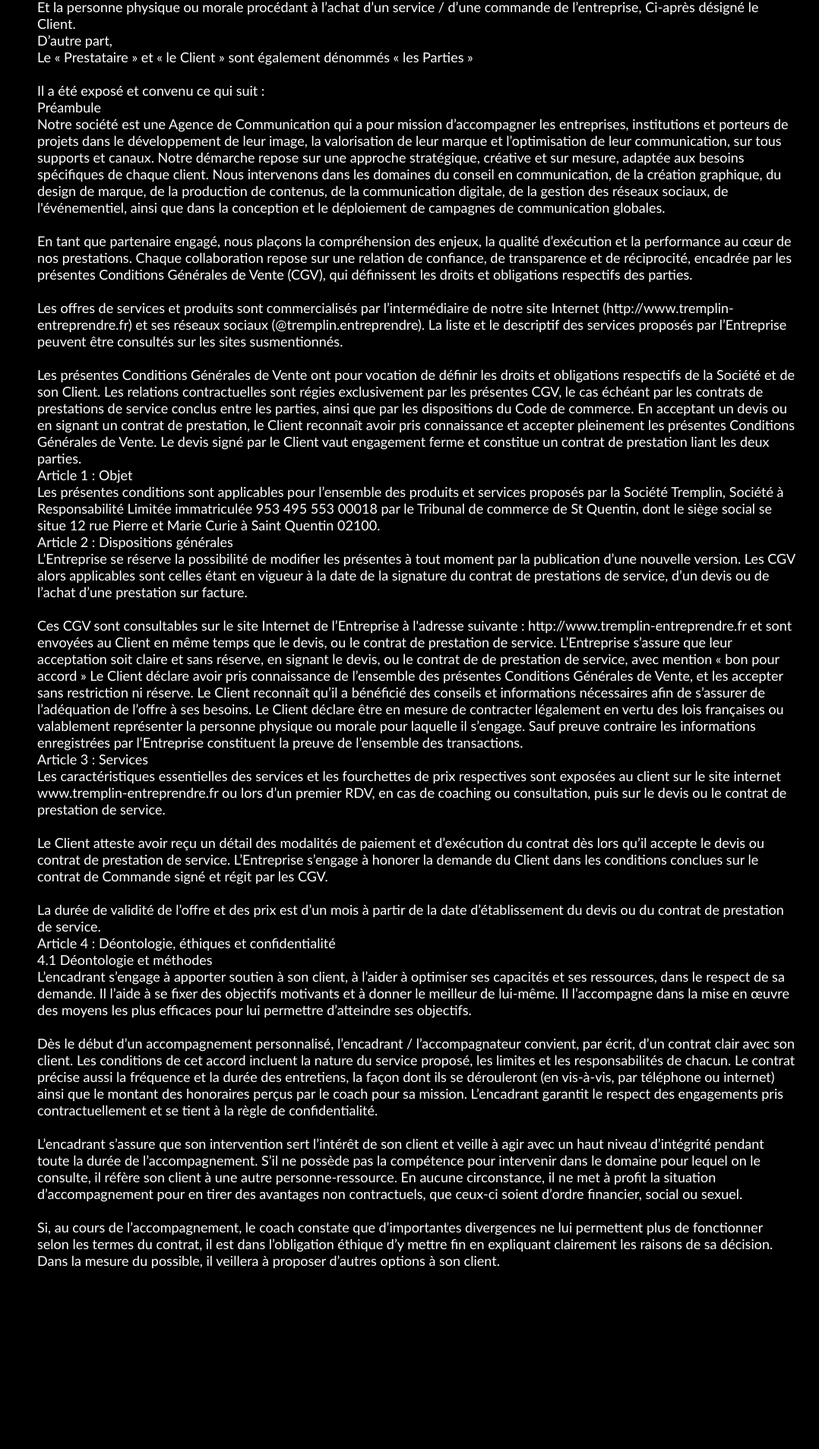
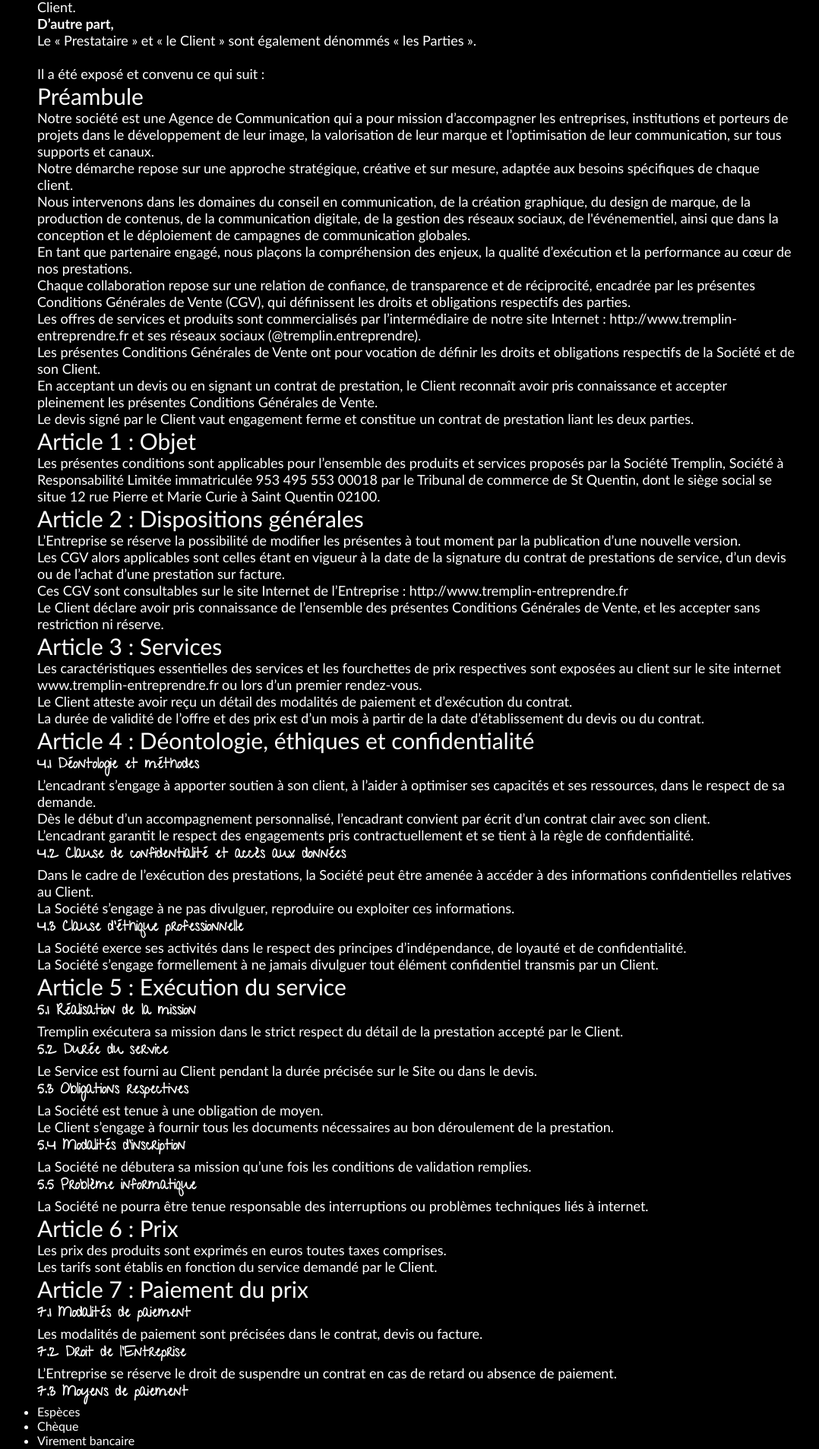
Before and after one commit to CARNEIRO-MOREIRA-Steven/Tremplin, a Next.js app: page /cgv in a window 1280 px wide. Shown: the part 389-2296 px from the top of the page at 76% size, without its empty margins (91-1169 px from the left). Before the commit the page ends 2109 px from the top, so only its background shows below. Built offline with nearby package versions, Linux system fonts and the light colour scheme.

Commit message:
Responsive + perfect

```diff
--- a/src/app/agence/components/about.css
+++ b/src/app/agence/components/about.css
@@ -49,6 +49,7 @@
     width: 180px;
     text-align: center;
     justify-content: center;
+    align-items: center !important;
 }
 
 .about-agence-details aside div span {
@@ -149,6 +150,7 @@ aside p {
         width: 400px;
         position: sticky;
         top: 25px;
+        left: 31%;
         height: 100%;
     }
 }
--- a/src/app/cgv/page.tsx
+++ b/src/app/cgv/page.tsx
@@ -3,13 +3,17 @@ import './cgv.css'
 
 import Header from '../components/Header/Header'
 
-const page = () => {
+const Page = () => {
   return (
-    <section>
-        <Header/>
-        <section className='cgv-container'>
-            <div>
-        <h1>Conditions Générales de ventes</h1>
+    <>
+      <Header />
+
+      <section className="cgv-container">
+        <div className="cgv-content">
+
+          <h1>Conditions Générales de Vente</h1>
+
+          <article>
             <p>
               Entre la Société Tremplin, personne morale,<br />
               12 rue Pierre et Marie Curie, 02100 Saint Quentin,<br />
@@ -20,92 +24,474 @@ const page = () => {
               Mme TSHIBANGU Marion,<br />
               En qualité de co-fondatrice.<br />
               Dûment habilités aux fins des présentes.<br />
-            L’entreprise peut être jointe par téléphone au 06 76 20 00 99 ou par email<br />
+              L’entreprise peut être jointe par téléphone au 06 76 20 00 99 ou par email
               « email@tremplin-entreprendre.fr ».<br />
-            Ci-après dénommée « l’Entreprise / la Société » <br />
+              Ci-après dénommée « l’Entreprise / la Société »
             </p>
-        <p className='subtitle'>D’une part,</p>
-        <p>Et la personne physique ou morale procédant à l’achat d’un service / d’une commande de l’entreprise, Ci-après désigné le Client.</p>
-        <p className='subtitle'>D’autre part,</p>
-        <p>Le « Prestataire » et « le Client » sont également dénommés « les Parties » <br /><br />
-        Il a été exposé et convenu ce qui suit :</p>
-        <p className='title'>Préambule</p>
-        <p>Notre société est une Agence de Communication qui a pour mission d’accompagner
-les entreprises, institutions et porteurs de projets dans le développement de leur
-image, la valorisation de leur marque et l’optimisation de leur communication, sur tous supports et canaux. Notre démarche repose sur une approche stratégique, créative et
+
+            <p><strong>D’une part,</strong></p>
+
+            <p>
+              Et la personne physique ou morale procédant à l’achat d’un service /
+              d’une commande de l’entreprise,
+              Ci-après désigné le Client.
+            </p>
+
+            <p><strong>D’autre part,</strong></p>
+
+            <p>
+              Le « Prestataire » et « le Client » sont également dénommés « les Parties ».
+              <br /><br />
+              Il a été exposé et convenu ce qui suit :
+            </p>
+          </article>
+
+          <article>
+            <h2>Préambule</h2>
+
+            <p>
+              Notre société est une Agence de Communication qui a pour mission
+              d’accompagner les entreprises, institutions et porteurs de projets
+              dans le développement de leur image, la valorisation de leur marque
+              et l’optimisation de leur communication, sur tous supports et canaux.
+            </p>
+
+            <p>
+              Notre démarche repose sur une approche stratégique, créative et
               sur mesure, adaptée aux besoins spécifiques de chaque client.
-Nous intervenons dans les domaines du conseil en communication, de la création
-graphique, du design de marque, de la production de contenus, de la communication
-digitale, de la gestion des réseaux sociaux, de l'événementiel, ainsi que dans la
-conception et le déploiement de campagnes de communication globales. <br /><br />En tant que partenaire engagé, nous plaçons la compréhension des enjeux, la qualité
-d’exécution et la performance au cœur de nos prestations. Chaque collaboration
-repose sur une relation de confiance, de transparence et de réciprocité, encadrée par
-les présentes Conditions Générales de Vente (CGV), qui définissent les droits et
-obligations respectifs des parties. <br /><br /> Les offres de services et produits sont commercialisés par l’intermédiaire de notre site
-Internet (http://www.tremplin-entreprendre.fr) et ses réseaux sociaux
-(@tremplin.entreprendre). La liste et le descriptif des services proposés par
-l’Entreprise peuvent être consultés sur les sites susmentionnés. <br /><br /> Les présentes Conditions Générales de Vente ont pour vocation de définir les droits
-et obligations respectifs de la Société et de son Client. Les relations contractuelles
-sont régies exclusivement par les présentes CGV, le cas échéant par les contrats de
-prestations de service conclus entre les parties, ainsi que par les dispositions du Code
-de commerce. En acceptant un devis ou en signant un contrat de prestation, le Client
-reconnaît avoir pris connaissance et accepter pleinement les présentes Conditions
-Générales de Vente.
-Le devis signé par le Client vaut engagement ferme et constitue un contrat de
-prestation liant les deux parties.</p>
-<p className='title'>Article 1 : Objet</p>
-<p>Les présentes conditions sont applicables pour l’ensemble des produits et services
-proposés par la Société Tremplin, Société à Responsabilité Limitée immatriculée 953
-495 553 00018 par le Tribunal de commerce de St Quentin, dont le siège social se
-situe 12 rue Pierre et Marie Curie à Saint Quentin 02100.</p>
-<p className='title'>Article 2 : Dispositions générales</p>
-<p>L’Entreprise se réserve la possibilité de modifier les présentes à tout moment par la
-publication d’une nouvelle version. Les CGV alors applicables sont celles étant en
-vigueur à la date de la signature du contrat de prestations de service, d’un devis ou de
-l’achat d’une prestation sur facture. <br /><br /> Ces CGV sont consultables sur le site Internet de l’Entreprise à l'adresse suivante : http://www.tremplin-entreprendre.fr et sont envoyées au Client en même temps que le
-devis, ou le contrat de prestation de service. L’Entreprise s’assure que leur acceptation
-soit claire et sans réserve, en signant le devis, ou le contrat de de prestation de service,
-avec mention « bon pour accord » Le Client déclare avoir pris connaissance de
-l’ensemble des présentes Conditions Générales de Vente, et les accepter sans
-restriction ni réserve. Le Client reconnaît qu’il a bénéficié des conseils et informations
-nécessaires afin de s’assurer de l’adéquation de l’offre à ses besoins. Le Client déclare
-être en mesure de contracter légalement en vertu des lois françaises ou valablement
-représenter la personne physique ou morale pour laquelle il s’engage. Sauf preuve
-contraire les informations enregistrées par l’Entreprise constituent la preuve de
-l’ensemble des transactions.</p>
-<p className='title'>Article 3 : Services</p>
-<p>Les caractéristiques essentielles des services et les fourchettes de prix respectives
-sont exposées au client sur le site internet www.tremplin-entreprendre.fr ou lors d’un
-premier RDV, en cas de coaching ou consultation, puis sur le devis ou le contrat de
-prestation de service. <br /><br /> Le Client atteste avoir reçu un détail des modalités de paiement et d’exécution du
-contrat dès lors qu’il accepte le devis ou contrat de prestation de service. L’Entreprise
-s’engage à honorer la demande du Client dans les conditions conclues sur le contrat
-de Commande signé et régit par les CGV. <br /><br /> La durée de validité de l’offre et des prix est d’un mois à partir de la date
-d’établissement du devis ou du contrat de prestation de service.</p>
-<p className='title'>Article 4 : Déontologie, éthiques et confidentialité</p>
-<p className='subtitle'>4.1 Déontologie et méthodes</p>
-<p>L’encadrant s’engage à apporter soutien à son client, à l’aider à optimiser ses
-capacités et ses ressources, dans le respect de sa demande. Il l’aide à se fixer des
-objectifs motivants et à donner le meilleur de lui-même. Il l’accompagne dans la mise
-en œuvre des moyens les plus efficaces pour lui permettre d’atteindre ses objectifs. <br /><br /> Dès le début d’un accompagnement personnalisé, l’encadrant / l’accompagnateur
-convient, par écrit, d’un contrat clair avec son client. Les conditions de cet accord
-incluent la nature du service proposé, les limites et les responsabilités de chacun. Le
-contrat précise aussi la fréquence et la durée des entretiens, la façon dont ils se
-dérouleront (en vis-à-vis, par téléphone ou internet) ainsi que le montant des
-honoraires perçus par le coach pour sa mission. L’encadrant garantit le respect des
-engagements pris contractuellement et se tient à la règle de confidentialité. <br /><br />L’encadrant s’assure que son intervention sert l’intérêt de son client et veille à agir
-avec un haut niveau d’intégrité pendant toute la durée de l’accompagnement. S’il ne
-possède pas la compétence pour intervenir dans le domaine pour lequel on le
-consulte, il réfère son client à une autre personne-ressource. En aucune circonstance,
-il ne met à profit la situation d’accompagnement pour en tirer des avantages non
-contractuels, que ceux-ci soient d’ordre financier, social ou sexuel. <br /><br />Si, au cours de l’accompagnement, le coach constate que d’importantes divergences
-ne lui permettent plus de fonctionner selon les termes du contrat, il est dans l’obligation
-éthique d’y mettre fin en expliquant clairement les raisons de sa décision. Dans la
-mesure du possible, il veillera à proposer d’autres options à son client.</p>
+            </p>
+
+            <p>
+              Nous intervenons dans les domaines du conseil en communication,
+              de la création graphique, du design de marque, de la production de contenus,
+              de la communication digitale, de la gestion des réseaux sociaux,
+              de l'événementiel, ainsi que dans la conception et le déploiement
+              de campagnes de communication globales.
+            </p>
+
+            <p>
+              En tant que partenaire engagé, nous plaçons la compréhension des enjeux,
+              la qualité d’exécution et la performance au cœur de nos prestations.
+            </p>
+
+            <p>
+              Chaque collaboration repose sur une relation de confiance,
+              de transparence et de réciprocité, encadrée par les présentes
+              Conditions Générales de Vente (CGV), qui définissent les droits
+              et obligations respectifs des parties.
+            </p>
+
+            <p>
+              Les offres de services et produits sont commercialisés
+              par l’intermédiaire de notre site Internet :
+              http://www.tremplin-entreprendre.fr
+              et ses réseaux sociaux (@tremplin.entreprendre).
+            </p>
+
+            <p>
+              Les présentes Conditions Générales de Vente ont pour vocation
+              de définir les droits et obligations respectifs de la Société
+              et de son Client.
+            </p>
+
+            <p>
+              En acceptant un devis ou en signant un contrat de prestation,
+              le Client reconnaît avoir pris connaissance et accepter pleinement
+              les présentes Conditions Générales de Vente.
+            </p>
+
+            <p>
+              Le devis signé par le Client vaut engagement ferme et constitue
+              un contrat de prestation liant les deux parties.
+            </p>
+          </article>
+
+          <article>
+            <h2>Article 1 : Objet</h2>
+
+            <p>
+              Les présentes conditions sont applicables pour l’ensemble
+              des produits et services proposés par la Société Tremplin,
+              Société à Responsabilité Limitée immatriculée
+              953 495 553 00018 par le Tribunal de commerce de St Quentin,
+              dont le siège social se situe 12 rue Pierre et Marie Curie
+              à Saint Quentin 02100.
+            </p>
+          </article>
+
+          <article>
+            <h2>Article 2 : Dispositions générales</h2>
+
+            <p>
+              L’Entreprise se réserve la possibilité de modifier les présentes
+              à tout moment par la publication d’une nouvelle version.
+            </p>
+
+            <p>
+              Les CGV alors applicables sont celles étant en vigueur
+              à la date de la signature du contrat de prestations de service,
+              d’un devis ou de l’achat d’une prestation sur facture.
+            </p>
+
+            <p>
+              Ces CGV sont consultables sur le site Internet de l’Entreprise :
+              http://www.tremplin-entreprendre.fr
+            </p>
+
+            <p>
+              Le Client déclare avoir pris connaissance de l’ensemble
+              des présentes Conditions Générales de Vente,
+              et les accepter sans restriction ni réserve.
+            </p>
+          </article>
+
+          <article>
+            <h2>Article 3 : Services</h2>
+
+            <p>
+              Les caractéristiques essentielles des services
+              et les fourchettes de prix respectives sont exposées
+              au client sur le site internet www.tremplin-entreprendre.fr
+              ou lors d’un premier rendez-vous.
+            </p>
+
+            <p>
+              Le Client atteste avoir reçu un détail des modalités
+              de paiement et d’exécution du contrat.
+            </p>
+
+            <p>
+              La durée de validité de l’offre et des prix est d’un mois
+              à partir de la date d’établissement du devis ou du contrat.
+            </p>
+          </article>
+
+          <article>
+            <h2>Article 4 : Déontologie, éthiques et confidentialité</h2>
+
+            <h3>4.1 Déontologie et méthodes</h3>
+
+            <p>
+              L’encadrant s’engage à apporter soutien à son client,
+              à l’aider à optimiser ses capacités et ses ressources,
+              dans le respect de sa demande.
+            </p>
+
+            <p>
+              Dès le début d’un accompagnement personnalisé,
+              l’encadrant convient par écrit d’un contrat clair avec son client.
+            </p>
+
+            <p>
+              L’encadrant garantit le respect des engagements pris
+              contractuellement et se tient à la règle de confidentialité.
+            </p>
+
+            <h3>4.2 Clause de confidentialité et accès aux données</h3>
+
+            <p>
+              Dans le cadre de l’exécution des prestations,
+              la Société peut être amenée à accéder à des informations
+              confidentielles relatives au Client.
+            </p>
+
+            <p>
+              La Société s’engage à ne pas divulguer,
+              reproduire ou exploiter ces informations.
+            </p>
+
+            <h3>4.3 Clause d’éthique professionnelle</h3>
+
+            <p>
+              La Société exerce ses activités dans le respect
+              des principes d’indépendance, de loyauté
+              et de confidentialité.
+            </p>
+
+            <p>
+              La Société s’engage formellement à ne jamais divulguer
+              tout élément confidentiel transmis par un Client.
+            </p>
+          </article>
+
+          <article>
+            <h2>Article 5 : Exécution du service</h2>
+
+            <h3>5.1 Réalisation de la mission</h3>
+
+            <p>
+              Tremplin exécutera sa mission dans le strict respect
+              du détail de la prestation accepté par le Client.
+            </p>
+
+            <h3>5.2 Durée du service</h3>
+
+            <p>
+              Le Service est fourni au Client pendant la durée précisée
+              sur le Site ou dans le devis.
+            </p>
+
+            <h3>5.3 Obligations respectives</h3>
+
+            <p>
+              La Société est tenue à une obligation de moyen.
+            </p>
+
+            <p>
+              Le Client s’engage à fournir tous les documents
+              nécessaires au bon déroulement de la prestation.
+            </p>
+
+            <h3>5.4 Modalités d’inscription</h3>
+
+            <p>
+              La Société ne débutera sa mission qu’une fois
+              les conditions de validation remplies.
+            </p>
+
+            <h3>5.5 Problème informatique</h3>
+
+            <p>
+              La Société ne pourra être tenue responsable
+              des interruptions ou problèmes techniques liés à internet.
+            </p>
+          </article>
+
+          <article>
+            <h2>Article 6 : Prix</h2>
+
+            <p>
+              Les prix des produits sont exprimés en euros toutes taxes comprises.
+            </p>
+
+            <p>
+              Les tarifs sont établis en fonction du service demandé par le Client.
+            </p>
+          </article>
+
+          <article>
+            <h2>Article 7 : Paiement du prix</h2>
+
+            <h3>7.1 Modalités de paiement</h3>
+
+            <p>
+              Les modalités de paiement sont précisées dans le contrat,
+              devis ou facture.
+            </p>
+
+            <h3>7.2 Droit de l’Entreprise</h3>
+
+            <p>
+              L’Entreprise se réserve le droit de suspendre un contrat
+              en cas de retard ou absence de paiement.
+            </p>
+
+            <h3>7.3 Moyens de paiement</h3>
+
+            <ul>
+              <li>Espèces</li>
+              <li>Chèque</li>
+              <li>Virement bancaire</li>
+              <li>Carte bancaire</li>
+            </ul>
+
+            <h3>7.4 Pénalité de retard</h3>
+
+            <p>
+              Les intérêts et pénalités prévus par la loi s’appliquent
+              en cas de retard de paiement.
+            </p>
+
+            <h3>7.5 Incident de paiement</h3>
+
+            <p>
+              La Société se réserve le droit de refuser toute commande
+              en cas de litige ou fraude.
+            </p>
+
+            <h3>7.6 Facilité de paiement</h3>
+
+            <p>
+              Le paiement en plusieurs fois constitue uniquement
+              un échéancier de paiement.
+            </p>
+
+            <h3>7.7 Indemnités de recouvrement</h3>
+
+            <p>
+              Des frais de recouvrement de 40€ pourront être appliqués.
+            </p>
+          </article>
+
+          <article>
+            <h2>Article 8 : Modalité de rétractation</h2>
+
+            <h3>8.1 Droit de rétractation du client particulier</h3>
+
+            <p>
+              Le consommateur dispose d’un délai de quatorze jours
+              pour exercer son droit de rétractation.
+            </p>
+
+            <h3>8.2 Droit de rétractation du client professionnel</h3>
+
+            <p>
+              Le droit de rétractation entre professionnels
+              n’est pas applicable sauf exceptions légales.
+            </p>
+          </article>
+
+          <article>
+            <h2>Article 9 : Réclamations</h2>
+
+            <p>
+              Le Client peut présenter toute réclamation :
+            </p>
+
+            <ul>
+              <li>Par téléphone : 06 76 20 00 99</li>
+              <li>Par email : email@tremplin-entreprendre.fr</li>
+            </ul>
+          </article>
+
+          <article>
+            <h2>Article 10 : Conditions d’accès au site et utilisation</h2>
+
+            <p>
+              Le Site est accessible gratuitement à toute personne
+              disposant d’un accès à Internet.
+            </p>
+
+            <p>
+              Les identifiants et accès fournis sont strictement personnels.
+            </p>
+
+            <p>
+              La Société peut utiliser des outils externes
+              comme Notion ou WhatsApp.
+            </p>
+          </article>
+
+          <article>
+            <h2>Article 11 : Droits et propriétés</h2>
+
+            <p>
+              Tous les éléments du site sont protégés
+              par les droits d’auteur et la propriété intellectuelle.
+            </p>
+          </article>
+
+          <article>
+            <h2>Article 12 : Force majeure</h2>
+
+            <p>
+              L’exécution des obligations de l’Entreprise
+              est suspendue en cas de force majeure.
+            </p>
+          </article>
+
+          <article>
+            <h2>Article 13 : Résiliation</h2>
+
+            <p>
+              En cas d’inexécution par l’une des Parties,
+              le contrat pourra être résilié.
+            </p>
+          </article>
+
+          <article>
+            <h2>Article 14 : Preuve de la prestation de service</h2>
+
+            <p>
+              La Société archive les données et courriers échangés
+              avec le Client.
+            </p>
+          </article>
+
+          <article>
+            <h2>Article 15 : Nullité et modification du contrat</h2>
+
+            <p>
+              Si l’une des stipulations du contrat était annulée,
+              les autres stipulations demeurent en vigueur.
+            </p>
+          </article>
+
+          <article>
+            <h2>Article 16 : Protection des données personnelles</h2>
+
+            <p>
+              Les données personnelles sont traitées conformément
+              à la loi Informatique et Libertés.
+            </p>
+          </article>
+
+          <article>
+            <h2>Article 17 : Confidentialité – Secret professionnel</h2>
+
+            <p>
+              Chaque partie s’engage à conserver confidentielles
+              les informations échangées.
+            </p>
+          </article>
+
+          <article>
+            <h2>Article 18 : Droit applicable et attribution de juridiction</h2>
+
+            <p>
+              L’interprétation et l’exécution du présent contrat
+              sont soumises au droit français.
+            </p>
+
+            <p>
+              En cas de litige, les parties pourront saisir
+              le Tribunal de Commerce de Saint Quentin.
+            </p>
+          </article>
+
+          <article>
+            <h2>Annexe : Formulaire de rétractation</h2>
+
+            <p>
+              Complétez et renvoyez ce formulaire uniquement
+              si vous souhaitez vous rétracter du contrat.
+            </p>
+
+            <p>
+              À l’attention de la société Tremplin
+            </p>
+
+            <p>
+              Je/Nous vous notifie/notifions par la présente
+              ma/notre rétractation du contrat portant
+              sur la prestation de service.
+            </p>
+
+            <p>
+              Commandée le : __________
+            </p>
+
+            <p>
+              Nom du consommateur : __________
+            </p>
+
+            <p>
+              Adresse du consommateur : __________
+            </p>
+
+            <p>
+              Date : __________
+            </p>
+
+            <p>
+              Signature : __________
+            </p>
+          </article>
+
         </div>
       </section>
-    </section>
+    </>
   )
 }
 
-export default page
+export default Page
--- a/src/app/components/About/about.css
+++ b/src/app/components/About/about.css
@@ -153,7 +153,7 @@
 
 @media screen and (max-width: 767px) {
     .about-container {
-        height: auto;
+        height: 100%;
     }
     .about-image {
         height: 400px;
--- a/src/app/components/Quizz/quizz.css
+++ b/src/app/components/Quizz/quizz.css
@@ -227,7 +227,8 @@
 
 @media (max-width: 767px) {
     .quizz-container {
-        height: auto;
+        height: 100%;
+        width: 100%;
         padding: 20px 10px;
     }
     .quizz-personna li.active{
```
Also changed, not shown: src/app/audit/audit-page.css (+14 -2 lines), src/app/audit/components/Banner.tsx (+5 -3 lines), src/app/audit/components/banner.css (+13 -31 lines), src/app/branding/page.css (+7 -2 lines), src/app/com/page.css (+8 -5 lines), public/Formation-digitale-mobile.png (added), public/Formation-digitale.png (added). Lines whose indentation alone changed are shown as unchanged.
